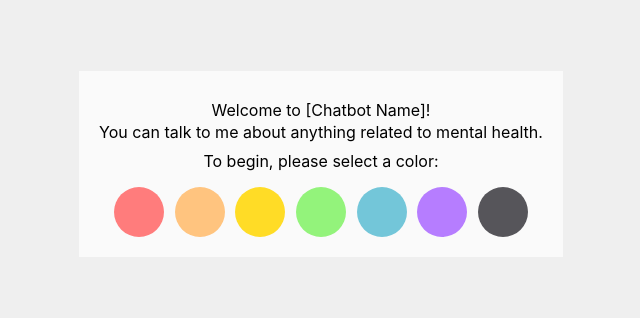
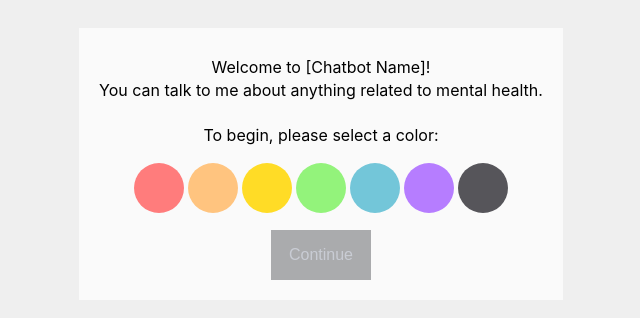
Before and after one commit to AlexisGlawitsch/Women-Hacks-Chatbot, a React (Create React App) app in the folder frontend/: page / in a window 1280 px wide. Shown: the part 236-554 px from the top of the page, without its empty margins (319-959 px from the left). Built offline with nearby package versions, Linux system fonts and the light colour scheme.

Commit message:
Added continue button to color picker and placeholder chatbot window

```diff
--- a/frontend/src/App.css
+++ b/frontend/src/App.css
@@ -8,10 +8,22 @@
   color: black;
 }
 
-.chatbox {
+.box {
+  text-align: center;
   background-color: #FAFAFA;
   font-size: 16px;
   padding: 20px;
+  display: flex;
+  flex-direction: column;
+  align-items: center;
+  justify-content: space-between;
+}
+
+.chatbox {
+  height: 75vh;
+  max-height: 75vh;
+  width: 60vw;
+  max-width: 60vw;
 }
 
 .p-squished {
@@ -25,12 +37,29 @@
   border-radius: 50%;
   background-color: black;
   outline: none;
+  margin: 2px;
+}
+
+.block-button {
+  height: 50px;
+  width: 100px;
+  border: none;
+  font-size: 16px;
+  background-color: grey;
+  color: white;
+  outline: none;
+}
+
+button:disabled {
+  background-color: #aaabad;
+  color: #c9ccd4;
 }
 
 .color-list {
   display: flex;
   justify-content: space-between;
-  margin: 0px 15px 0px 15px;
+  align-content: space-between;
+  margin: 0px 15px 15px 15px;
 }
 
 .color-red {
--- a/frontend/src/App.js
+++ b/frontend/src/App.js
@@ -1,45 +1,31 @@
 import './App.css';
 import React, { useState } from 'react';
+import Intro from './Intro.js';
+import Chatbox from './Chatbox.js';
 
 function App() {
-  const [background, setBackground] = useState('color-default');
+  const [theme, setTheme] = useState('color-default');
+  const [allowContinue, setAllowContinue] = useState(false);
+  const [showIntro, setShowIntro] = useState(true);
+
+  function onColorClick(color) {
+    setTheme(color);
+    setAllowContinue(true);
+  }
 
   return (
-    <div className={`App ${background}`}>
-      <Chatbox onColorClick={(color) => setBackground(color)}/>
+    <div className={`App ${theme}`}>
+      {showIntro ?
+        <Intro
+          onColorClick={onColorClick}
+          allowContinue={allowContinue}
+          onContinueClick={() => setShowIntro(false)}
+        />
+        : <Chatbox/>
+      }
     </div>
   );
 }
 
-function Chatbox(props) {
-  return (
-    <div className="chatbox">
-        <div className="p-squished">
-          <p>Welcome to [Chatbot Name]!</p>
-          <p>You can talk to me about anything related to mental health.</p>
-        </div>
-        <p>To begin, please select a color:</p>
-        <div className="color-list">
-          <CircleButton color="color-red" onClick={props.onColorClick}></CircleButton>
-          <CircleButton color="color-orange" onClick={props.onColorClick}></CircleButton>
-          <CircleButton color="color-yellow" onClick={props.onColorClick}></CircleButton>
-          <CircleButton color="color-green" onClick={props.onColorClick}></CircleButton>
-          <CircleButton color="color-blue" onClick={props.onColorClick}></CircleButton>
-          <CircleButton color="color-purple" onClick={props.onColorClick}></CircleButton>
-          <CircleButton color="color-black" onClick={props.onColorClick}></CircleButton>
-        </div>
-      </div>
-  )
-}
-
-function CircleButton(props) {
-  return (
-    <button
-      className={`circle-button ${props.color}`}
-      onClick={() => props.onClick(props.color)}
-    >
-    </button>
-  )
-}
 
 export default App;
--- /dev/null
+++ b/frontend/src/Chatbox.js
@@ -0,0 +1,12 @@
+import './App.css';
+import React from 'react';
+
+function Chatbox() {
+  return (
+    <div className="box chatbox">
+      <p>[Chatbot Name]</p>
+    </div>
+  );
+}
+
+export default Chatbox;
--- /dev/null
+++ b/frontend/src/Intro.js
@@ -0,0 +1,42 @@
+import './App.css';
+import React from 'react';
+
+function Intro(props) {
+    return (
+      <div className="box">
+        <div className="p-squished">
+          <p>Welcome to [Chatbot Name]!</p>
+          <p>You can talk to me about anything related to mental health.</p>
+        </div>
+        <p>To begin, please select a color:</p>
+        <div className="color-list">
+          <CircleButton color="color-red" onClick={props.onColorClick}></CircleButton>
+          <CircleButton color="color-orange" onClick={props.onColorClick}></CircleButton>
+          <CircleButton color="color-yellow" onClick={props.onColorClick}></CircleButton>
+          <CircleButton color="color-green" onClick={props.onColorClick}></CircleButton>
+          <CircleButton color="color-blue" onClick={props.onColorClick}></CircleButton>
+          <CircleButton color="color-purple" onClick={props.onColorClick}></CircleButton>
+          <CircleButton color="color-black" onClick={props.onColorClick}></CircleButton>
+        </div>
+        {props.allowContinue ?
+          <button className="block-button" onClick={props.onContinueClick}>
+            Continue
+          </button>
+          : <button disabled className="block-button" onClick={props.onContinueClick}>
+            Continue
+          </button>
+        }
+      </div>
+    )
+  }
+
+  function CircleButton(props) {
+    return (
+      <button
+        className={`circle-button ${props.color}`}
+        onClick={() => props.onClick(props.color)}
+      />
+    )
+  }
+
+  export default Intro;
```
